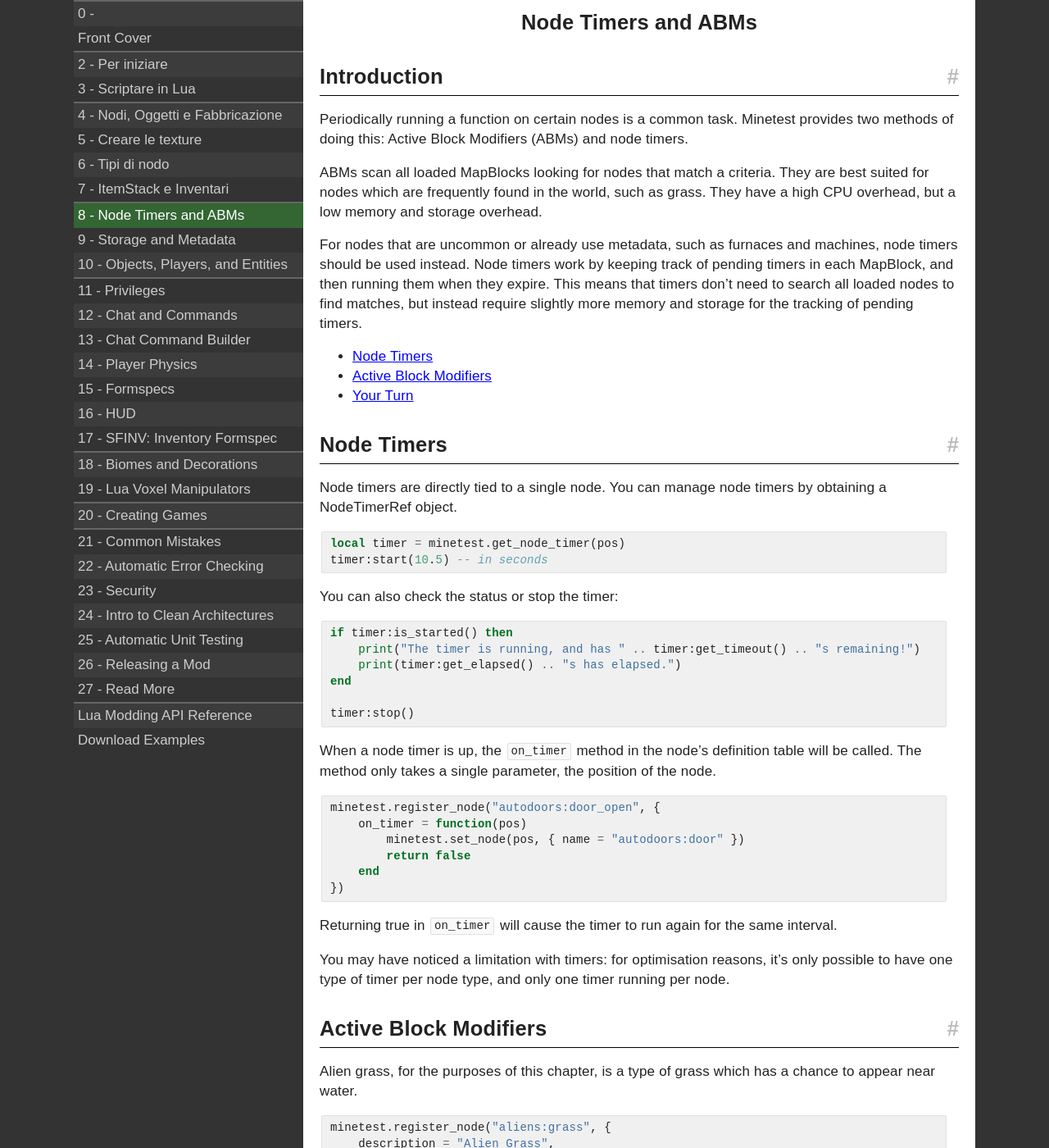
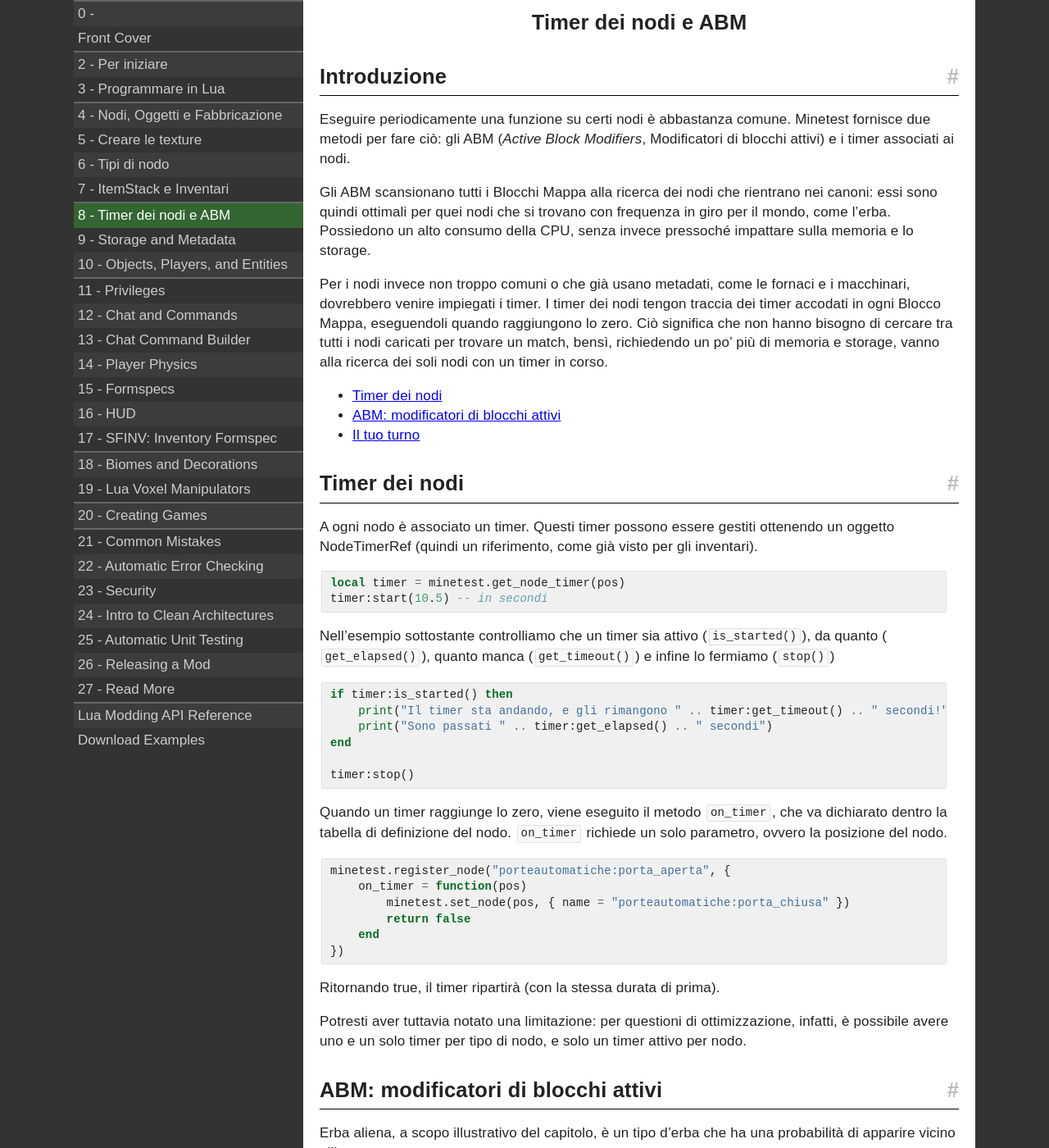
Before and after one commit to rubenwardy/minetest_modding_book, a Jekyll site: the page built from _it/map/timers.md, in a window 1280 px wide and 1400 px high. Shown: the whole window at 82% size. Built offline with Jekyll 4.4.1, drawn with Linux system fonts in a browser that asks for light colours; nearby versions of some CDN libraries; some of the changed text lies outside the part shown.

Commit message:
Node Timers and ABMs - Italian translation added

````diff
--- a/_it/basics/lua.md
+++ b/_it/basics/lua.md
@@ -1,5 +1,5 @@
 ---
-title: Scriptare in Lua
+title: Programmare in Lua
 layout: default
 root: ../..
 idx: 1.2
@@ -9,7 +9,7 @@
 
 ## Introduzione  <!-- omit in toc -->
 
-In questo capitolo parleremo dello scripting in Lua, degli strumenti necessari,
+In questo capitolo parleremo della programmazione in Lua, degli strumenti necessari,
 e tratteremo alcune tecniche che troverai probabilmente utili.
 
 - [Editor di codice](#editor-di-codice)
--- a/_it/map/timers.md
+++ b/_it/map/timers.md
@@ -1,120 +1,106 @@
 ---
-title: Node Timers and ABMs
+title: Timer dei nodi e ABM
 layout: default
 root: ../..
 idx: 3.2
-description: Learn how to make ABMs to change blocks.
+description: Impara come creare ABM e timer per modificare i blocchi.
 redirect_from:
-- /en/chapters/abms.html
-- /en/map/abms.html
+- /it/chapters/abms.html
+- /it/map/abms.html
 ---
 
-## Introduction <!-- omit in toc -->
+## Introduzione <!-- omit in toc -->
 
-Periodically running a function on certain nodes is a common task.
-Minetest provides two methods of doing this: Active Block Modifiers (ABMs) and node timers.
+Eseguire periodicamente una funzione su certi nodi è abbastanza comune.
+Minetest fornisce due metodi per fare ciò: gli ABM (*Active Block Modifiers*, Modificatori di blocchi attivi) e i timer associati ai nodi.
 
-ABMs scan all loaded MapBlocks looking for nodes that match a criteria.
-They are best suited for nodes which are frequently found in the world,
-such as grass.
-They have a high CPU overhead, but a low memory and storage overhead.
+Gli ABM scansionano tutti i Blocchi Mappa alla ricerca dei nodi che rientrano nei canoni:
+essi sono quindi ottimali per quei nodi che si trovano con frequenza in giro per il mondo, come l'erba.
+Possiedono un alto consumo della CPU, senza invece pressoché impattare sulla memoria e lo storage.
 
-For nodes that are uncommon or already use metadata, such as furnaces
-and machines, node timers should be used instead.
-Node timers work by keeping track of pending timers in each MapBlock, and then
-running them when they expire.
-This means that timers don't need to search all loaded nodes to find matches,
-but instead require slightly more memory and storage for the tracking
-of pending timers.
+Per i nodi invece non troppo comuni o che già usano metadati, come le fornaci e i macchinari, dovrebbero venire impiegati i timer.
+I timer dei nodi tengon traccia dei timer accodati in ogni Blocco Mappa, eseguendoli quando raggiungono lo zero.
+Ciò significa che non hanno bisogno di cercare tra tutti i nodi caricati per trovare un match, bensì, richiedendo un po' più di memoria e storage, vanno alla ricerca dei soli nodi con un timer in corso.
 
-- [Node Timers](#node-timers)
-- [Active Block Modifiers](#active-block-modifiers)
-- [Your Turn](#your-turn)
+- [Timer dei nodi](#timer-dei-nodi)
+- [ABM: modificatori di blocchi attivi](#abm-modificatori-di-blocchi-attivi)
+- [Il tuo turno](#il-tuo-turno)
 
-## Node Timers
+## Timer dei nodi
 
-Node timers are directly tied to a single node.
-You can manage node timers by obtaining a NodeTimerRef object.
+A ogni nodo è associato un timer.
+Questi timer possono essere gestiti ottenendo un oggetto NodeTimerRef (quindi un riferimento, come già visto per gli inventari).
 
 ```lua
 local timer = minetest.get_node_timer(pos)
-timer:start(10.5) -- in seconds
+timer:start(10.5) -- in secondi
 ```
 
-You can also check the status or stop the timer:
+Nell'esempio sottostante controlliamo che un timer sia attivo (`is_started()`), da quanto (`get_elapsed()`), quanto manca (`get_timeout()`) e infine lo fermiamo (`stop()`)
 
 ```lua
 if timer:is_started() then
-    print("The timer is running, and has " .. timer:get_timeout() .. "s remaining!")
-    print(timer:get_elapsed() .. "s has elapsed.")
+    print("Il timer sta andando, e gli rimangono " .. timer:get_timeout() .. " secondi!")
+    print("Sono passati " .. timer:get_elapsed() .. " secondi")
 end
 
 timer:stop()
 ```
 
-When a node timer is up, the `on_timer` method in the node's definition table will
-be called.
-The method only takes a single parameter, the position of the node.
+Quando un timer raggiunge lo zero, viene eseguito il metodo `on_timer`, che va dichiarato dentro la tabella di definizione del nodo.
+`on_timer` richiede un solo parametro, ovvero la posizione del nodo.
 
 ```lua
-minetest.register_node("autodoors:door_open", {
+minetest.register_node("porteautomatiche:porta_aperta", {
     on_timer = function(pos)
-        minetest.set_node(pos, { name = "autodoors:door" })
+        minetest.set_node(pos, { name = "porteautomatiche:porta_chiusa" })
         return false
     end
 })
 ```
 
-Returning true in `on_timer` will cause the timer to run again for the same interval.
+Ritornando true, il timer ripartirà (con la stessa durata di prima).
 
-You may have noticed a limitation with timers: for optimisation reasons, it's
-only possible to have one type of timer per node type, and only one timer running per node.
+Potresti aver tuttavia notato una limitazione: per questioni di ottimizzazione, infatti, è possibile avere uno e un solo timer per tipo di nodo, e solo un timer attivo per nodo.
 
 
-## Active Block Modifiers
+## ABM: modificatori di blocchi attivi
 
-Alien grass, for the purposes of this chapter, is a type of grass which
-has a chance to appear near water.
-
+Erba aliena, a scopo illustrativo del capitolo, è un tipo d'erba che ha una probabilità di apparire vicino all'acqua.
 
 ```lua
-minetest.register_node("aliens:grass", {
-    description = "Alien Grass",
-    light_source = 3, -- The node radiates light. Min 0, max 14
-    tiles = {"aliens_grass.png"},
+minetest.register_node("alieni:erba", {
+    description = "Erba Aliena",
+    light_source = 3, -- Il nodo irradia luce. Min 0, max 14
+    tiles = {"alieni_erba.png"},
     groups = {choppy=1},
     on_use = minetest.item_eat(20)
 })
 
 minetest.register_abm({
-    nodenames = {"default:dirt_with_grass"},
-    neighbors = {"default:water_source", "default:water_flowing"},
-    interval = 10.0, -- Run every 10 seconds
-    chance = 50, -- Select every 1 in 50 nodes
+    nodenames = {"default:dirt_with_grass"}, -- nodo sul quale applicare l'ABM
+    neighbors = {"default:water_source", "default:water_flowing"}, -- nodi che devono essere nei suoi dintorni (almeno uno)
+    interval = 10.0, -- viene eseguito ogni 10 secondi
+    chance = 50, -- possibilità di partire su un nodo ogni 50
     action = function(pos, node, active_object_count,
             active_object_count_wider)
         local pos = {x = pos.x, y = pos.y + 1, z = pos.z}
-        minetest.set_node(pos, {name = "aliens:grass"})
+        minetest.set_node(pos, {name = "alieni:erba"})
     end
 })
 ```
 
-This ABM runs every ten seconds, and for each matching node, there is
-a 1 in 50 chance of it running.
-If the ABM runs on a node, an alien grass node is placed above it.
-Please be warned, this will delete any node previously located in that position.
-To prevent this you should include a check using minetest.get_node to make sure there is space for the grass.
+Questo ABM viene eseguito ogni 10 secondi, e per ogni nodo d'erba (`default:default_with_grass`) c'è una possibilità su 50 che l'ABM parta.
+Quando ciò accade, un nodo di erba aliena (`alieni:erba`) gli viene piazzato sopra (attenzione, tuttavia, che così facendo, il nodo che c'era prima verrà cancellato, quindi sarebbe meglio controllare prima che sopra ci sia dell'aria)
 
-Specifying a neighbour is optional.
-If you specify multiple neighbours, only one of them needs to be
-present to meet the requirements.
+Specificare dei vicini (*neighbors*) è opzionale.
+Se ne vengono specificati più di uno, basterà che uno solo di essi sia presente per soddisfare la condizione.
 
-Specifying chance is also optional.
-If you don't specify the chance, the ABM will always run when the other conditions are met.
+Anche le possibilità (*chance*) sono opzionali.
+Se non vengono specificate, l'ABM verrà sempre eseguito quando le altre condizioni sono soddisfatte.
 
-## Your Turn
+## Il tuo turno
 
-* Midas touch: Make water turn to gold blocks with a 1 in 100 chance, every 5 seconds.
-* Decay: Make wood turn into dirt when water is a neighbour.
-* Burnin': Make every air node catch on fire. (Tip: "air" and "fire:basic_flame").
-  Warning: expect the game to crash.
+* Tocco di Mida: tramuta l'acqua in oro con una possibilità di 1 su 100, ogni 5 secondi;
+* Decadimento: fai che il legno diventi terra quando questo confina con dell'acqua.
+* Al fuoco!: fai prendere fuoco a ogni blocco d'aria (suggerimento: "air" e "fire:basic_flame"). Avvertenza: aspettati un crash del gioco
````
